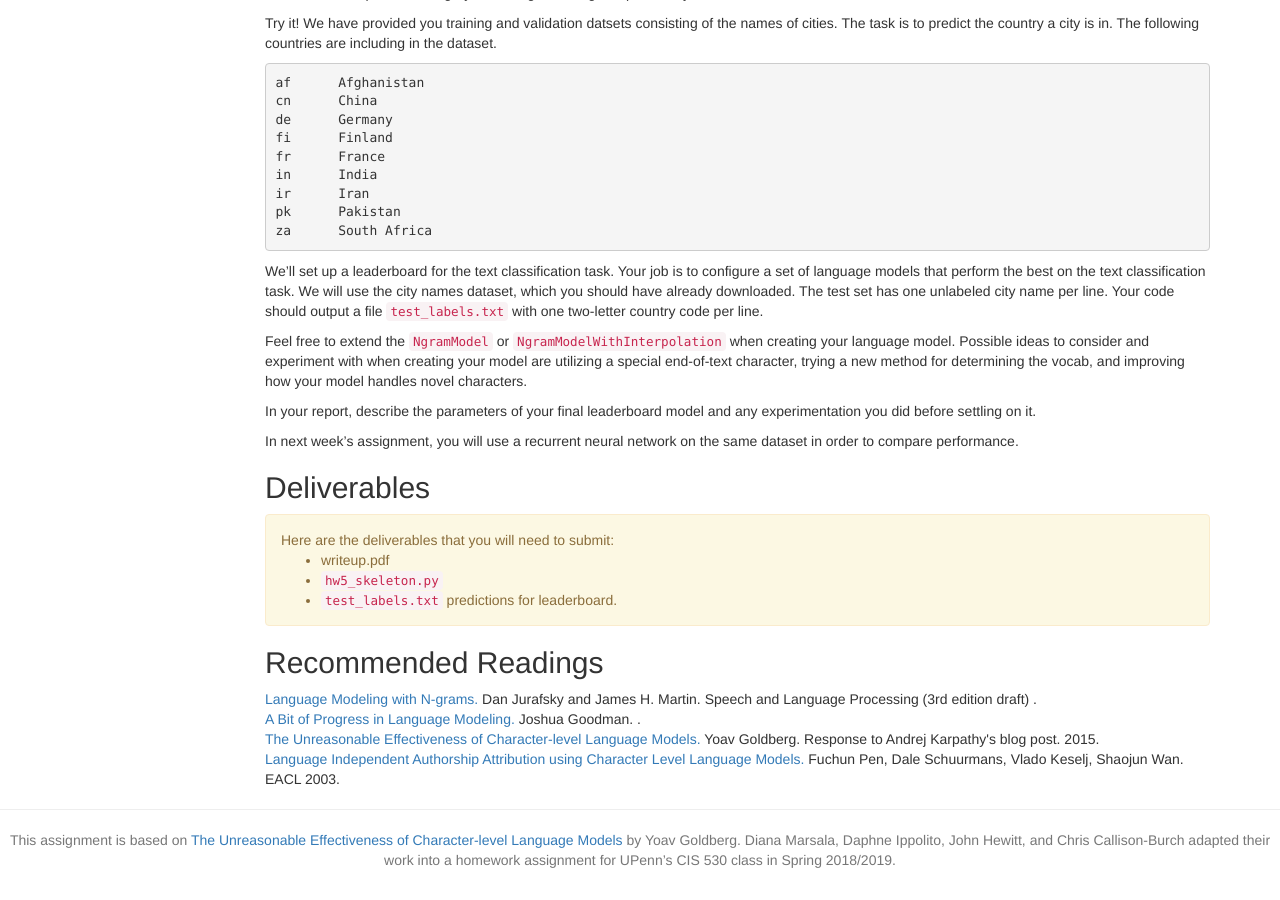
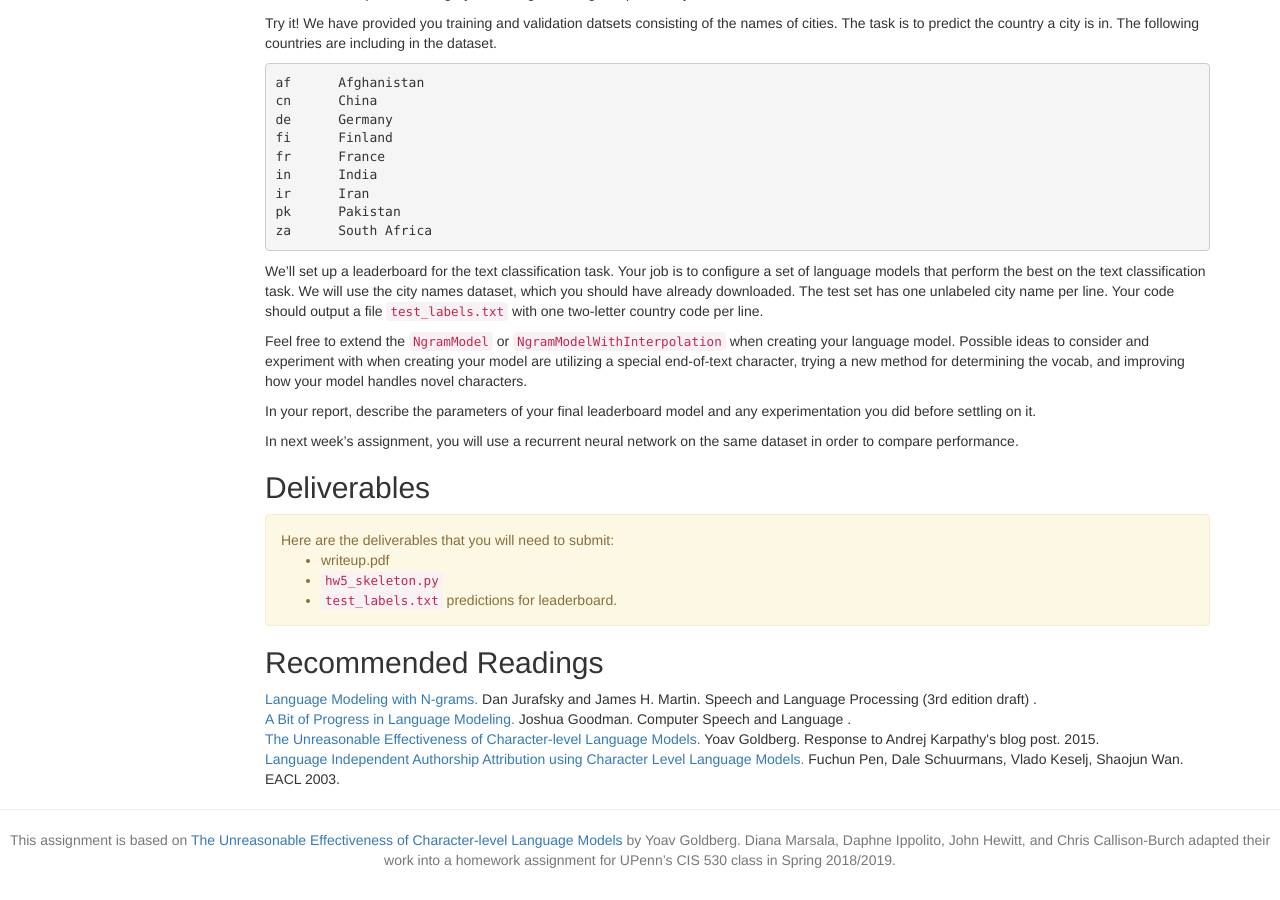
Before and after one commit to computational-linguistics-class/computational-linguistics-class.github.io, a Jekyll site: the page built from assignment5.md, in a window 1280 px wide and 900 px high, scrolled down 5300 px. Built offline with Jekyll 4.4.1, drawn with Linux system fonts in a browser that asks for light colours; nearby versions of some CDN libraries; formulas are drawn with MathJax 3; a script that is not in the unit is left out.

Commit message:
Update assignment5.md

```diff
--- a/assignment5.md
+++ b/assignment5.md
@@ -18,6 +18,7 @@ readings:
 -
    title: A Bit of Progress in Language Modeling
    authors: Joshua Goodman
+   venue: Computer Speech and Language
    type: techreport
    url: https://arxiv.org/abs/cs/0108005
 -
```
